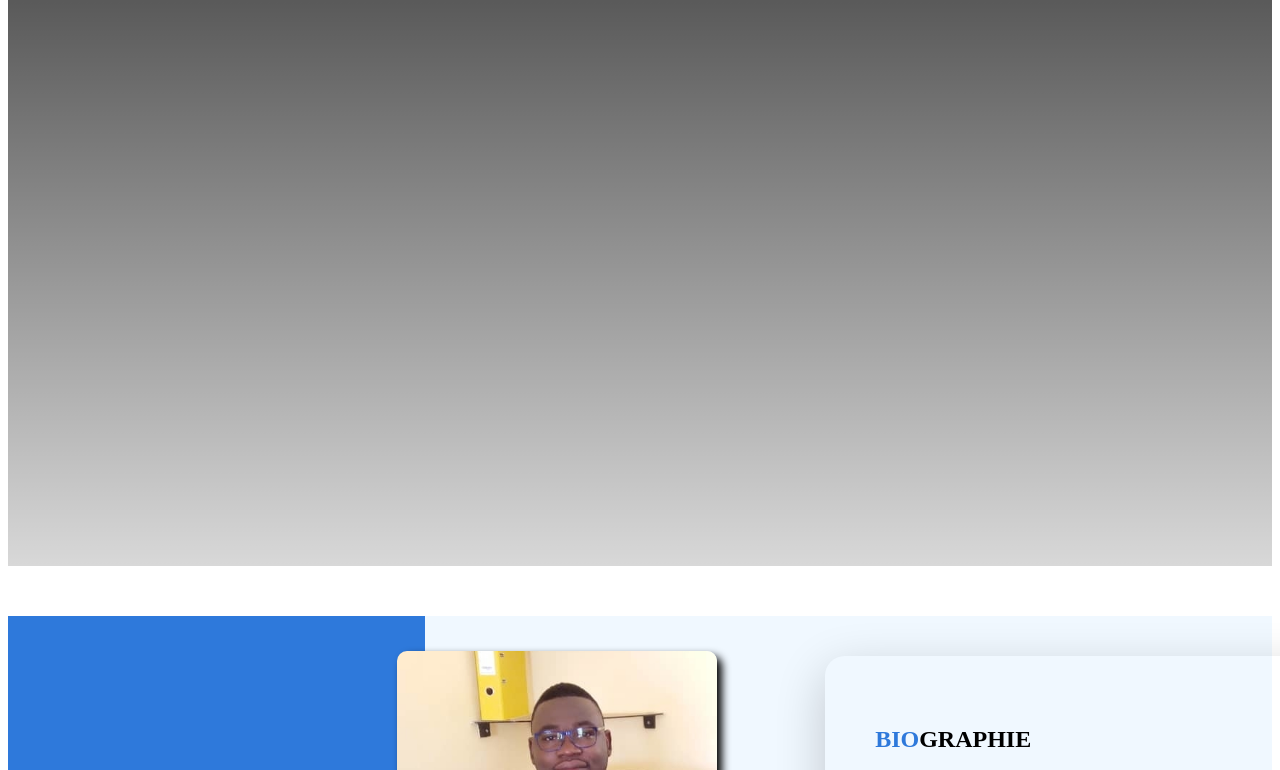
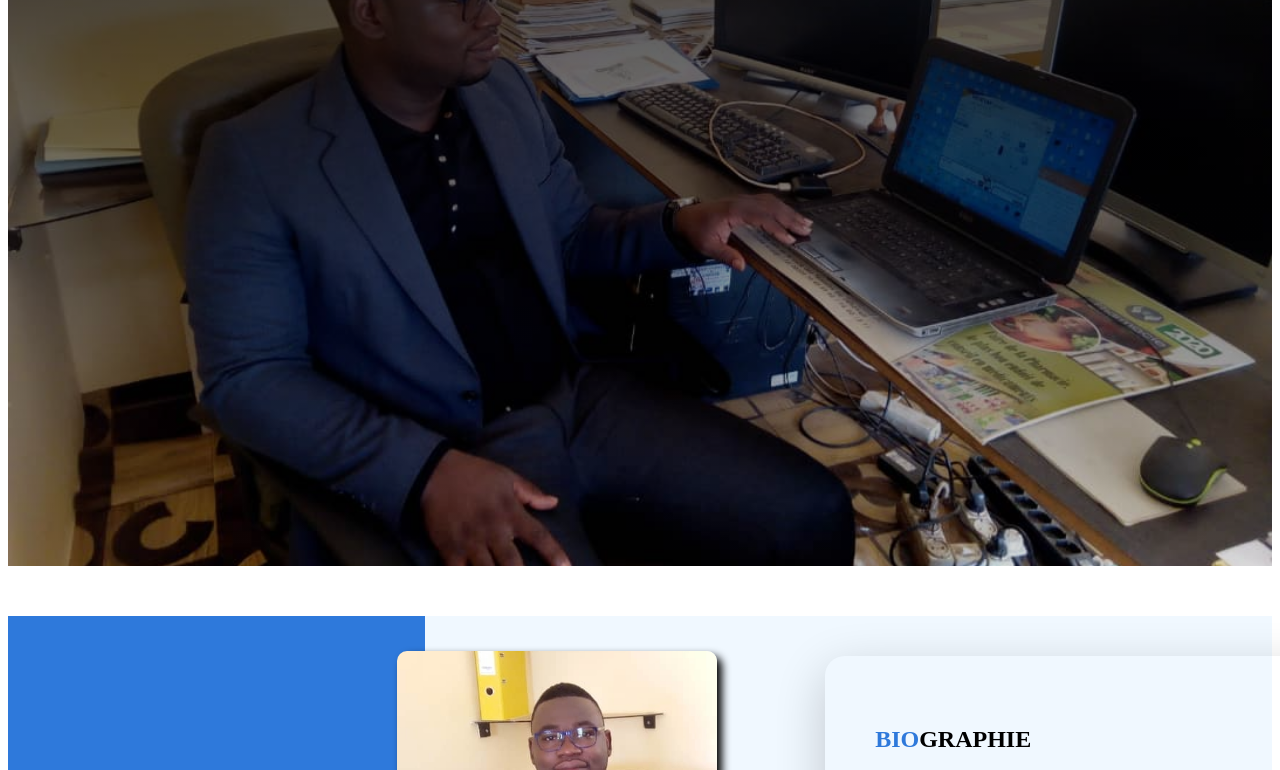
Before and after one commit to SAMIE228/PORTFOLIO-SAMIE, a plain HTML site: page index.html in a window 1280 px wide. Shown: the part 356-1126 px from the top of the page. Drawn offline with Linux system fonts and the light colour scheme; the site is published under a folder, as on GitHub Pages, so addresses that start at the root find nothing.

Commit message:
retouche

```diff
--- a/style.css
+++ b/style.css
@@ -56,7 +56,7 @@ nav ul li a:hover {
 /******************** IMAGE PRINCIPALE *******************/
 
 #imageprincipale{
-background-image: linear-gradient(to top, #00000027, #000000e7) ,url(/Media/photo_couverture.jpeg);
+background-image: linear-gradient(to top, #00000027, #000000e7) ,url(Media/photo_couverture.jpeg);
 background-size: cover;
 padding-top: 60px;
 height: 799px;
```
